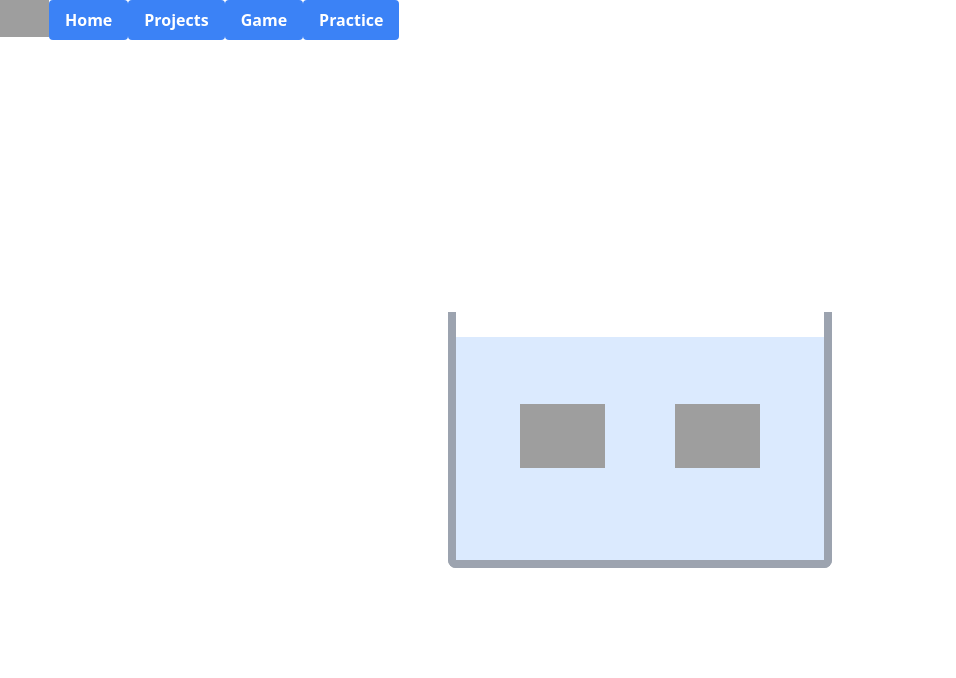
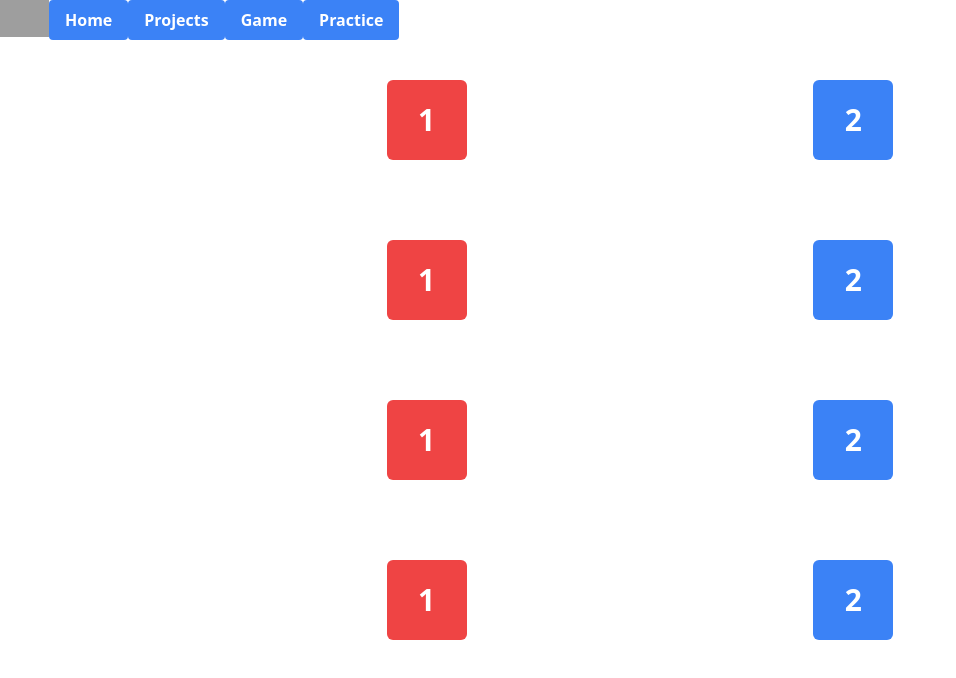
Before and after one commit to eddieciou/eddie_frontend, a React (Create React App) app: page /practice in a window 1280 px wide. Shown: the top 678 px of the page, without its empty margins (0-956 px from the left). Built offline with nearby package versions, Linux system fonts and the light colour scheme; grey boxes are pictures that could not be loaded.

Commit message:
Practice Variant

```diff
--- a/src/index.css
+++ b/src/index.css
@@ -2,19 +2,12 @@
 @tailwind components;
 @tailwind utilities;
 
-html,
 body {
-    @apply w-screen h-screen justify-center items-center
+    @apply h-screen
 }
 
-#魚缸 {
-    @apply border-8 border-t-0 border-gray-400 relative rounded-b-lg
+@layer components {
+    .box{
+        @apply w-20 h-20 bg-gray-500 text-white text-3xl font-bold flex justify-center items-center rounded-md cursor-pointer
+    }
 }
-
-#魚缸::after{
-    @apply absolute block bg-blue-100 w-full h-[90%] content-[''] bottom-0 z-[-1]
-}
-
-#金魚 {
-    @apply w-24 h-16 bg-goldfish bg-contain bg-center bg-no-repeat;
-}
--- a/src/practice/PracticePage.tsx
+++ b/src/practice/PracticePage.tsx
@@ -1,8 +1,8 @@
 import React from 'react';
-import GoldenFishGame from './GoldenFishGame';
+import PracticeVariants from './PracticeVariants';
 
 function PracticePage() {
-  return <GoldenFishGame />;
+  return <PracticeVariants />;
 }
 
 export default PracticePage;
--- /dev/null
+++ b/src/practice/PracticeVariants.tsx
@@ -0,0 +1,55 @@
+import React from 'react';
+
+function PracticeVariants() {
+  return (
+    <div>
+      {/* Hover*/}
+      <div className='flex justify-evenly p-10'>
+        <div className='box bg-red-500 hover:bg-red-400' tabIndex={1}>
+          1
+        </div>
+        <div className='box bg-blue-500 hover:bg-blue-400' tabIndex={1}>
+          2
+        </div>
+      </div>
+
+      {/* Focus + ring*/}
+      <div className='flex justify-evenly p-10'>
+        <div className='box bg-red-500 hover:bg-red-400 ring-red-300 focus:ring-4' tabIndex={1}>
+          1
+        </div>
+        <div className='box bg-blue-500 hover:bg-blue-400 ring-blue-300 focus:ring-4' tabIndex={1}>
+          2
+        </div>
+      </div>
+
+      {/* Focus-within*/}
+      <div className='flex justify-evenly p-10 focus-within:bg-green-100'>
+        <div className='box bg-red-500 hover:bg-red-400 ring-red-300 focus:ring-4' tabIndex={1}>
+          1
+        </div>
+        <div className='box bg-blue-500 hover:bg-blue-400 ring-blue-300 focus:ring-4' tabIndex={1}>
+          2
+        </div>
+      </div>
+
+      {/* Group-hover*/}
+      <div className='flex justify-evenly p-10 focus-within:bg-green-100 group'>
+        <div
+          className='box bg-red-500 hover:bg-red-400 ring-red-300 focus:ring-4 group-hover:text-gray-600'
+          tabIndex={1}
+        >
+          1
+        </div>
+        <div
+          className='box bg-blue-500 hover:bg-blue-400 ring-blue-300 focus:ring-4 group-hover:text-gray-600'
+          tabIndex={1}
+        >
+          2
+        </div>
+      </div>
+    </div>
+  );
+}
+
+export default PracticeVariants;
```
